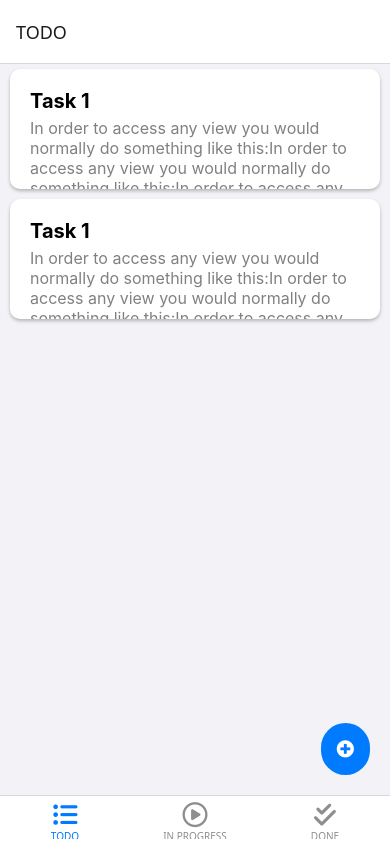
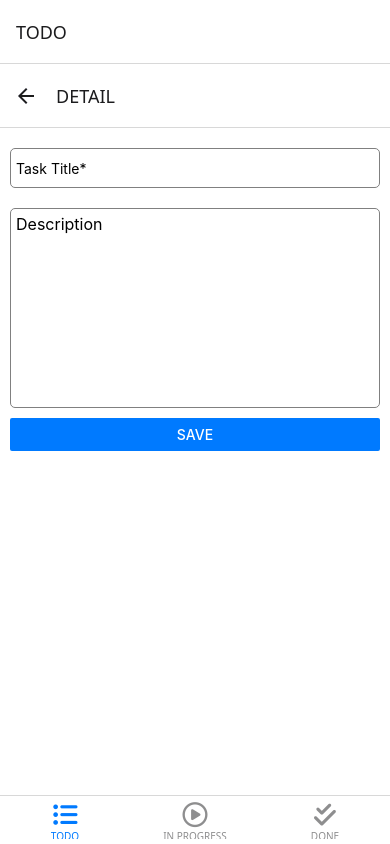
Before and after one commit to Goszila/task-management-app, a React Native app: screen /DETAIL in a window 390 px wide. Built offline with nearby package versions, Linux system fonts and the light colour scheme.

Commit message:
:hammer: add feature edit task

```diff
--- a/App.tsx
+++ b/App.tsx
@@ -18,6 +18,7 @@ function SettingsStackScreen() {
     <SettingsStack.Navigator>
       <SettingsStack.Screen name="main-todo" component={Todo} options={{ headerShown: false }}/>
       <SettingsStack.Screen name="NEW" component={TaskDetail} options={{ headerBackTitle: 'BACK' }}/>
+      <SettingsStack.Screen name="DETAIL" component={TaskDetail} options={{ headerBackTitle: 'BACK' }}/>
     </SettingsStack.Navigator>
   );
 }
@@ -62,12 +63,3 @@ export default function App() {
     </TaskProvider >
   );
 }
-
-const styles = StyleSheet.create({
-  container: {
-    flex: 1,
-    backgroundColor: '#F2F2F7',
-    alignItems: 'center',
-    justifyContent: 'center',
-  },
-});
--- a/Hooks/index.tsx
+++ b/Hooks/index.tsx
@@ -16,8 +16,9 @@ type UseCreateTaskType = {
 }
 export const useCreateTask = (props: UseCreateTaskType) => {
   return props.dispatch({
-    type: 'ADD', payload: {
-      id: uuidV4(),
+    type: 'ADD',
+    payload: {
+      id: uuidV4().toString(),
       title: props.title,
       description: props.description
     }
--- a/components/TaskCard.tsx
+++ b/components/TaskCard.tsx
@@ -1,16 +1,35 @@
-import { Platform, StyleSheet, Text, View } from 'react-native'
+import { Alert, Platform, StyleSheet, Text, TouchableOpacity, View } from 'react-native'
 import React from 'react'
+import { NativeStackNavigationProp } from '@react-navigation/native-stack'
 
-type TaskCardProps = {
-  title: string
-  description?: string
+type ITaskCardProps = {
+  navigation: NativeStackNavigationProp<any>
+  payload: TaskType
 }
-export default function TaskCard({ title, description = '' }: TaskCardProps) {
+
+export default function TaskCard({ navigation, payload }: ITaskCardProps) {
+  const { title, description } = payload
   return (
-    <View style={styles.container}>
+    <TouchableOpacity
+      style={styles.container}
+      onLongPress={() => Alert.alert(
+        'Delete Task',
+        'Are you sure?',
+        [
+          {
+            text: 'Cancel',
+            onPress: () => console.log('Cancel Pressed'),
+            style: 'cancel',
+          },
+          { text: 'OK', onPress: () => console.log('OK Pressed') },
+        ],
+      )}
+      onPress={() => navigation.navigate('DETAIL', {
+        id: payload.id
+      })}>
       <Text style={styles.title}>{title}</Text>
       <Text style={styles.detail}>{description}</Text>
-    </View>
+    </TouchableOpacity>
   )
 }
 
--- a/context/reducer.tsx
+++ b/context/reducer.tsx
@@ -1,16 +1,20 @@
 const reducer = (state: TaskType[], action: ActionType): TaskType[] => {
-  console.log({ state, action })
-  switch (action.type) {
+  const { payload, type } = action;
+  switch (type) {
     case "ADD":
-      const { payload } = action
-      return [...state, { ...payload, status: 'TODO' }]
+      return [...state, { ...payload, status: 'TODO' }];
+    case "UPDATE":
+      const taskIndex = state.findIndex((task) => task.id === payload.id);
+      state[taskIndex] = { ...state[taskIndex], ...payload };
+      return [...state];
     case "DELETE":
-      return [...state]
-    case "UPDATE":
-      return [...state]
+      state = [...state];
+      break;
     default:
-      return state
+      state = state;
+      break
   }
+  return state;
 }
 
 export default reducer
--- a/screens/TaskDetail.tsx
+++ b/screens/TaskDetail.tsx
@@ -1,28 +1,54 @@
-import { Alert, Button, SafeAreaView, StyleSheet, Text, TextInput, TouchableOpacity, View } from 'react-native'
-import React, { Dispatch, useContext, useState } from 'react'
+import { Alert, Button, SafeAreaView, StyleSheet, TextInput, View, Text } from 'react-native'
+import React, { Dispatch, useContext, useEffect, useState } from 'react'
 import { useCreateTask } from '../hooks'
 import { DataContext } from '../context/TaskProvider'
 import { NativeStackNavigationProp } from '@react-navigation/native-stack'
 
-export default function TaskDetail({ navigation }: { navigation: NativeStackNavigationProp<any> }) {
+export default function TaskDetail({ route, navigation }: { route: any, navigation: NativeStackNavigationProp<any> }) {
   const [title, setTitle] = useState('')
   const [description, setDescription] = useState('')
   const [formError, setFormError] = useState(false)
+  const [status, setStatus] = useState('')
 
   const {
+    tasks,
     dispatch
-  }: { dispatch: Dispatch<ActionType> } = useContext(DataContext)
+  }: { tasks: TaskType[], dispatch: Dispatch<ActionType> } = useContext(DataContext)
+
+  const id = route.params?.id
+  useEffect(() => {
+    if (id) {
+      const task = tasks.find((task) => task.id === id)
+      if (task) {
+        setTitle(task.title)
+        setDescription('' + task.description)
+        setStatus('' + task.status)
+      }
+    }
+  }, [])
 
   const handleSave = () => {
     if (!title) {
       setFormError(true)
+      return
     }
-    setFormError(false)
-    useCreateTask({
-      title,
-      description,
-      dispatch
-    })
+    if (id) {
+      dispatch({
+        type: 'UPDATE',
+        payload: {
+          id,
+          title,
+          description
+        }
+      })
+    } else {
+      useCreateTask({
+        title,
+        description,
+        dispatch
+      })
+    }
+
     Alert.alert(
       'Create Task',
       'Task has been created',
@@ -35,6 +61,11 @@ export default function TaskDetail({ navigation }: { navigation: NativeStackNavi
 
   return (
     <SafeAreaView style={styles.container}>
+      {status && (
+        <View style={styles.statusbar}>
+          <Text style={{ color: '#000000', fontWeight: 'bold' }}>STATUS: {status}</Text>
+        </View>
+      )}
       <View style={styles.form}>
         <TextInput
           autoCapitalize='none'
@@ -42,8 +73,9 @@ export default function TaskDetail({ navigation }: { navigation: NativeStackNavi
           placeholder='Task Title*'
           keyboardType='default'
           style={[styles.input, formError && styles.inputError]}
+          value={title}
           onChangeText={(value) => {
-            if(!value) setFormError(true)
+            if (!value) setFormError(true)
             setTitle(value)
           }}
         />
@@ -54,6 +86,7 @@ export default function TaskDetail({ navigation }: { navigation: NativeStackNavi
           keyboardType='default'
           multiline={true}
           style={styles.textarea}
+          value={description}
           onChangeText={(value) => setDescription(value)}
         />
         <Button
@@ -72,6 +105,12 @@ const styles = StyleSheet.create({
     backgroundColor: '#FFF',
     alignItems: 'center',
     justifyContent: 'flex-start',
+  },
+  statusbar: {
+    width: '100%',
+    padding: 10,
+    backgroundColor: '#70FFEC',
+    alignItems: 'center',
   },
   form: {
     width: '100%',
--- a/screens/Todo.tsx
+++ b/screens/Todo.tsx
@@ -13,12 +13,12 @@ export default function Todo({ navigation }: { navigation: NativeStackNavigation
       <FlatList
         data={tasks}
         renderItem={({ item }) => (
-          <TaskCard title={item.title} description={item.description} />
+          <TaskCard navigation={navigation} payload={item} />
         )}
         keyExtractor={(item) => item.id}
         ListEmptyComponent={<Text style={{ alignSelf: "center", fontSize: 20 }}>Empty</Text>}
       />
-      <FloatingButton navigation={navigation}/>
+      <FloatingButton navigation={navigation} />
     </View>
   )
 }
--- a/types/index.ts
+++ b/types/index.ts
@@ -1,13 +1,13 @@
 type ActionType = {
   type: 'ADD' | 'DELETE' | 'UPDATE'
-  payload: any
+  payload: TaskType //& {id?: string}
 }
 
 type TaskType = {
   id: string;
   title: string;
-  description: string;
-  status: TaskStatus
+  description?: string;
+  status?: TaskStatus;
 }
 
 type TaskStatus = 'TODO' | 'INPROGRESS' | 'DONE'
```
